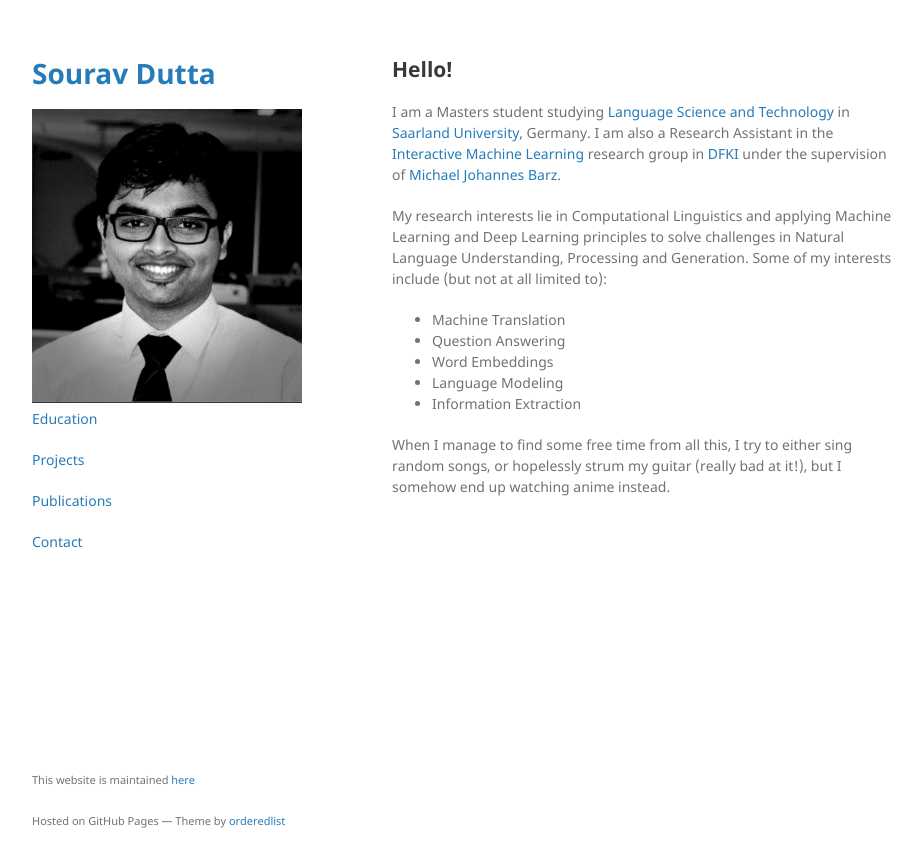
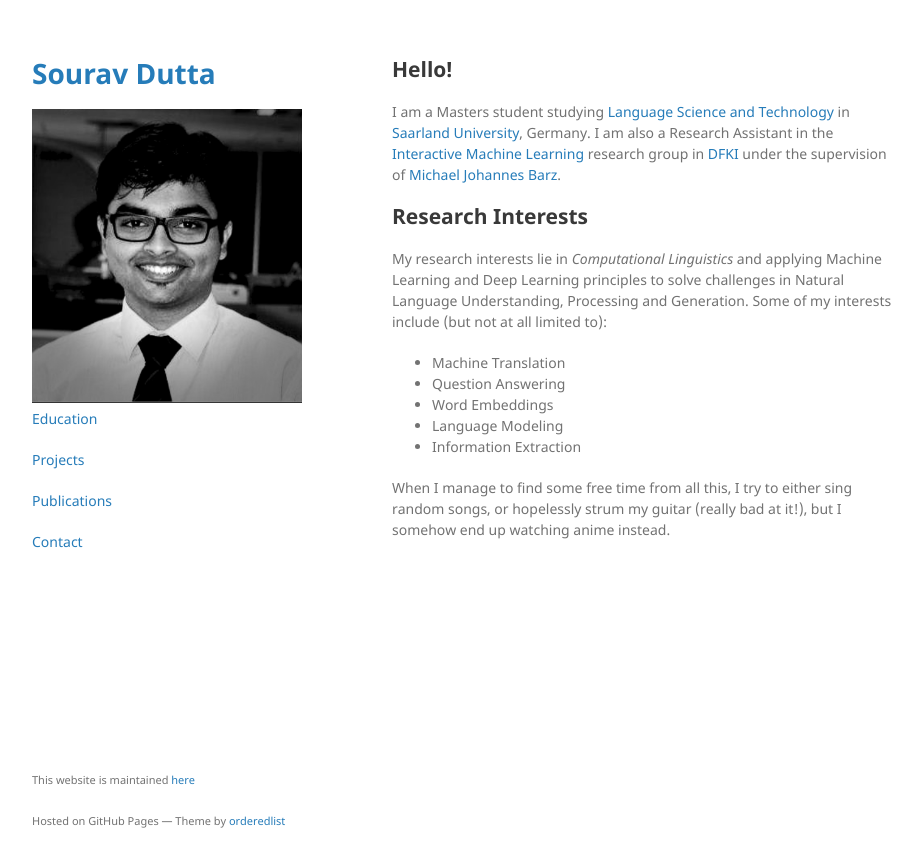
Before and after one commit to SouravDutta91/souravdutta91.github.io, a Jekyll site: the page built from index.md, in a window 1280 px wide. Shown: the top 867 px of the page, without its empty margins (178-1100 px from the left). Built offline with Jekyll 4.4.1, drawn with Linux system fonts in a browser that asks for light colours; our own code applies the rules of GitHub Pages for plain Markdown files.

Commit message:
Update index.md

```diff
--- a/index.md
+++ b/index.md
@@ -6,7 +6,9 @@ layout: default
 
 I am a Masters student studying [Language Science and Technology](https://www.uni-saarland.de/en/master/study-programmes/lang-lit/lst/description.html) in [Saarland University](https://www.uni-saarland.de/nc/en/home.html), Germany. I am also a Research Assistant in the [Interactive Machine Learning](http://iml.dfki.de/) research group in [DFKI](https://www.dfki.de/en/web/) under the supervision of [Michael Johannes Barz](https://michael.barz.de/).
 
-My research interests lie in Computational Linguistics and applying Machine Learning and Deep Learning principles to solve challenges in Natural Language Understanding, Processing and Generation. Some of my interests include (but not at all limited to):
+## Research Interests
+
+My research interests lie in _Computational Linguistics_ and applying Machine Learning and Deep Learning principles to solve challenges in Natural Language Understanding, Processing and Generation. Some of my interests include (but not at all limited to):
 
 * Machine Translation
 * Question Answering
```
